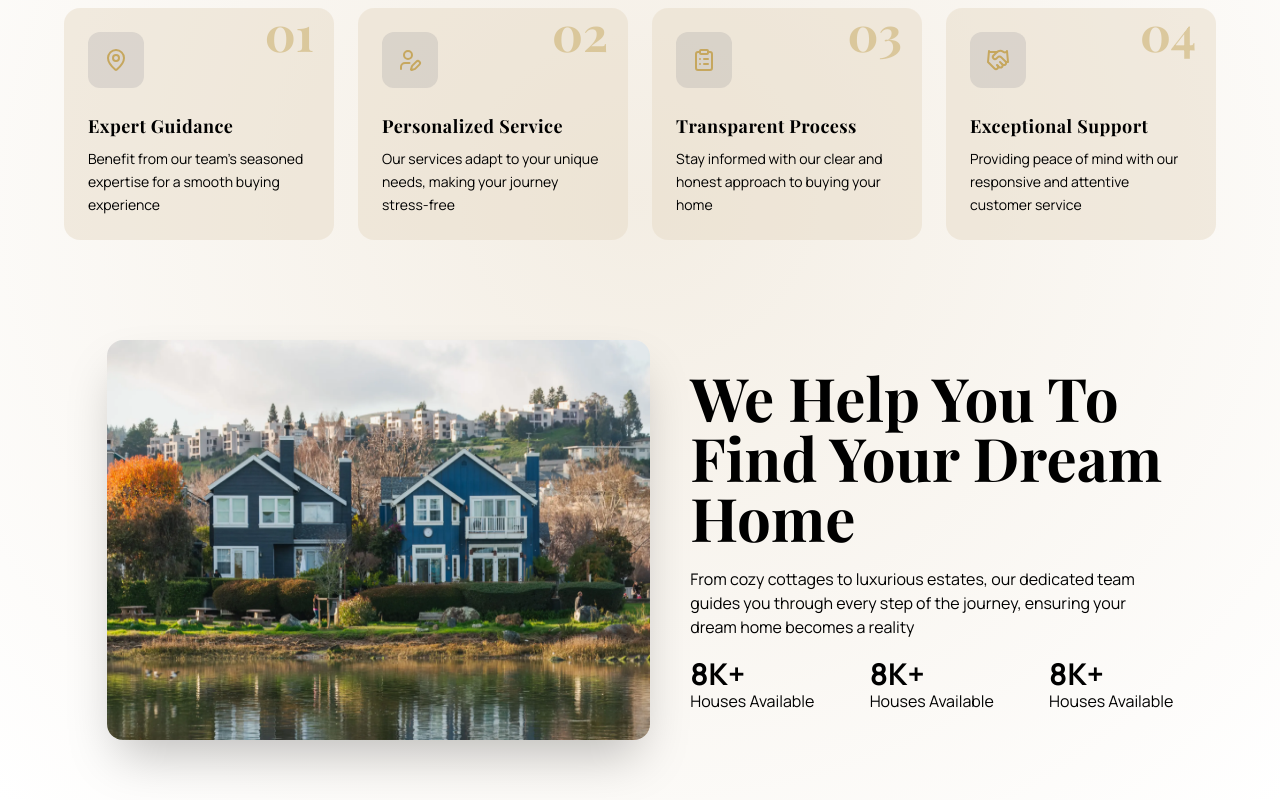
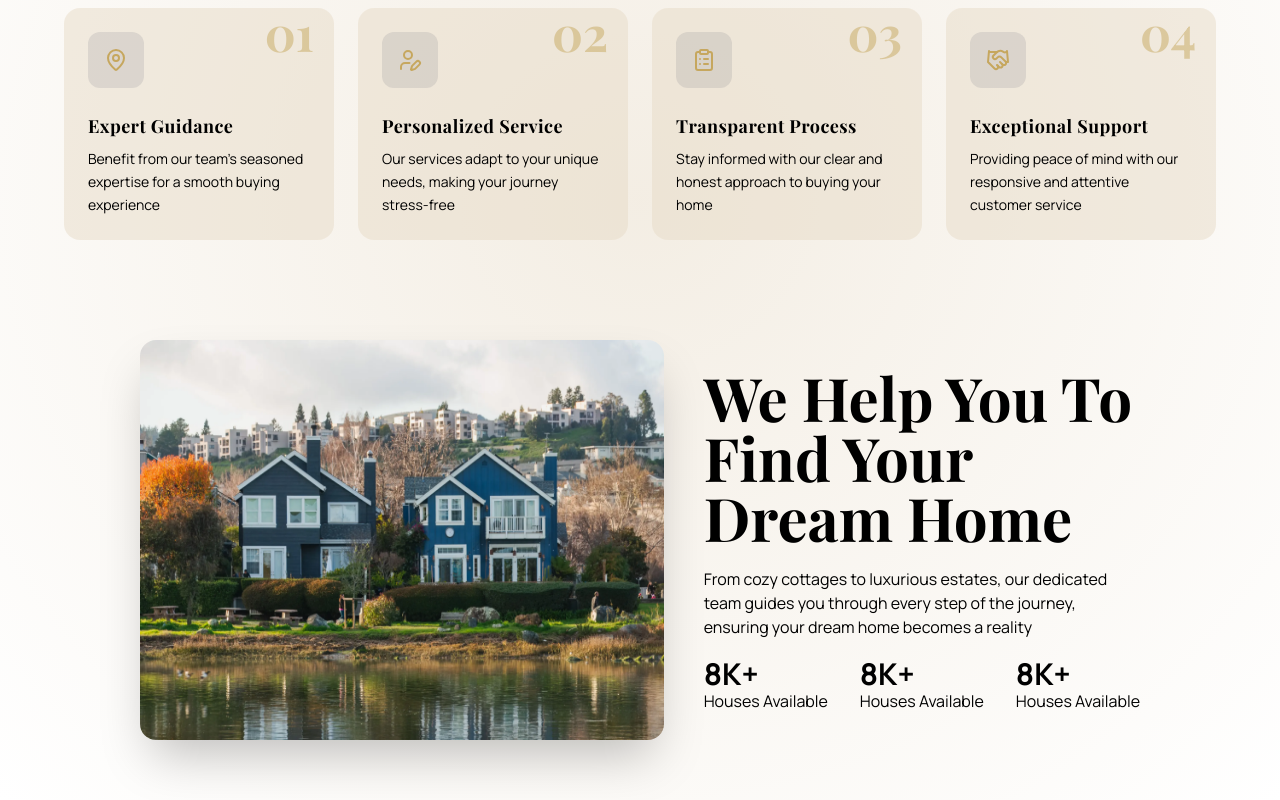
Before and after one commit to MuhammadAunR/Velora-Real-Estate, a Next.js app: page / in a window 1280 px wide. Shown: the part 1198-1998 px from the top of the page. Built offline with nearby package versions, Linux system fonts and the light colour scheme; a web font is replaced by a local one.

Commit message:
refactor: added horizontal padding to parent

```diff
--- a/components/Services.js
+++ b/components/Services.js
@@ -32,7 +32,7 @@ const Services = () => {
     ]
     return (
         <>
-            <main id='services' className='min-h-screen h-fit w-full bg-radial from-secondary/50 to-white'>
+            <main id='services' className='min-h-screen h-fit w-full bg-radial from-secondary/50 to-white px-10'>
 
                 <section>
                     <SectionHeader
@@ -74,7 +74,7 @@ const Services = () => {
                     </div>
                 </section>
 
-                <section className='flex flex-col lg:flex-row items-center justify-between gap-x-10 gap-y-5 py-15 max-lg:px-5 lg:w-10/12 mx-auto'>
+                <section className='flex flex-col lg:flex-row items-center justify-between gap-x-10 gap-y-5 py-15 lg:w-10/12 mx-auto'>
                     <motion.div
                         initial={{ opacity: 0, filter: 'blur(10px)' }}
                         whileInView={{ opacity: 1, filter: 'blur(0px)' }}
```
